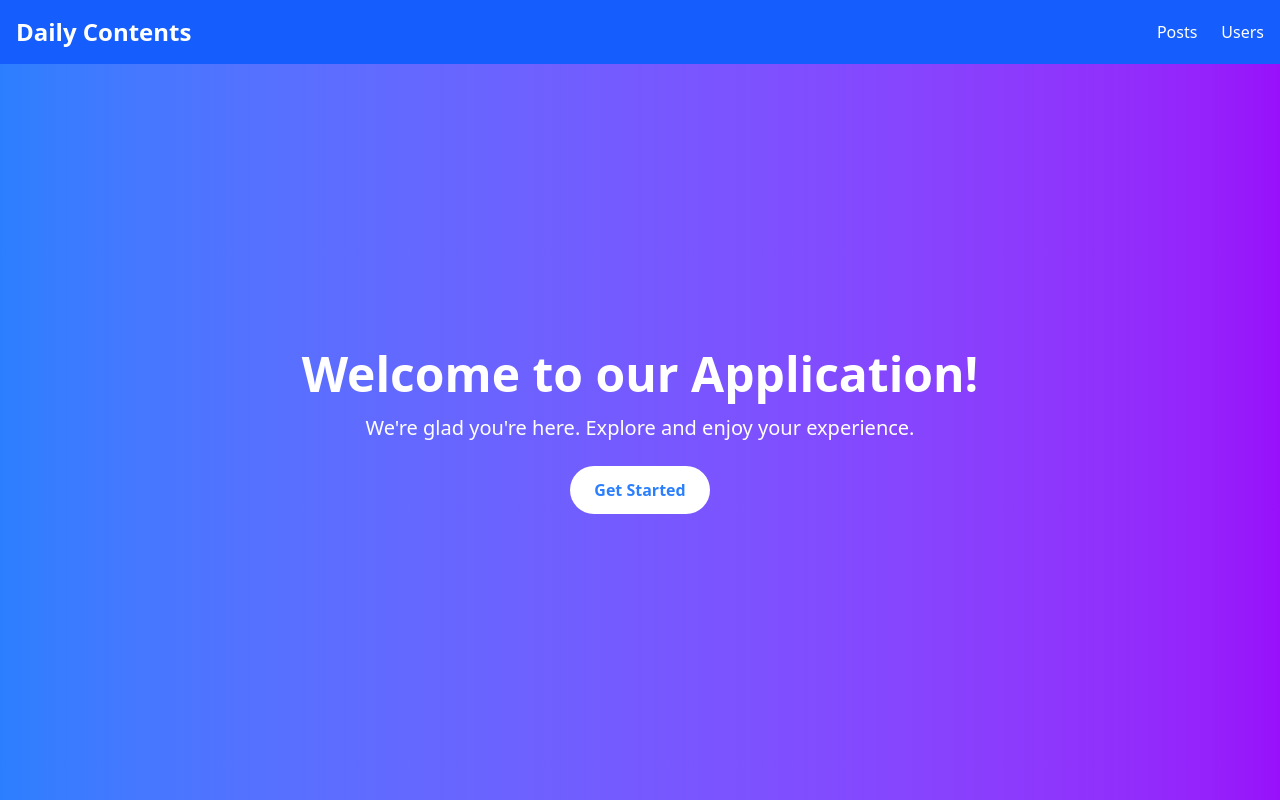
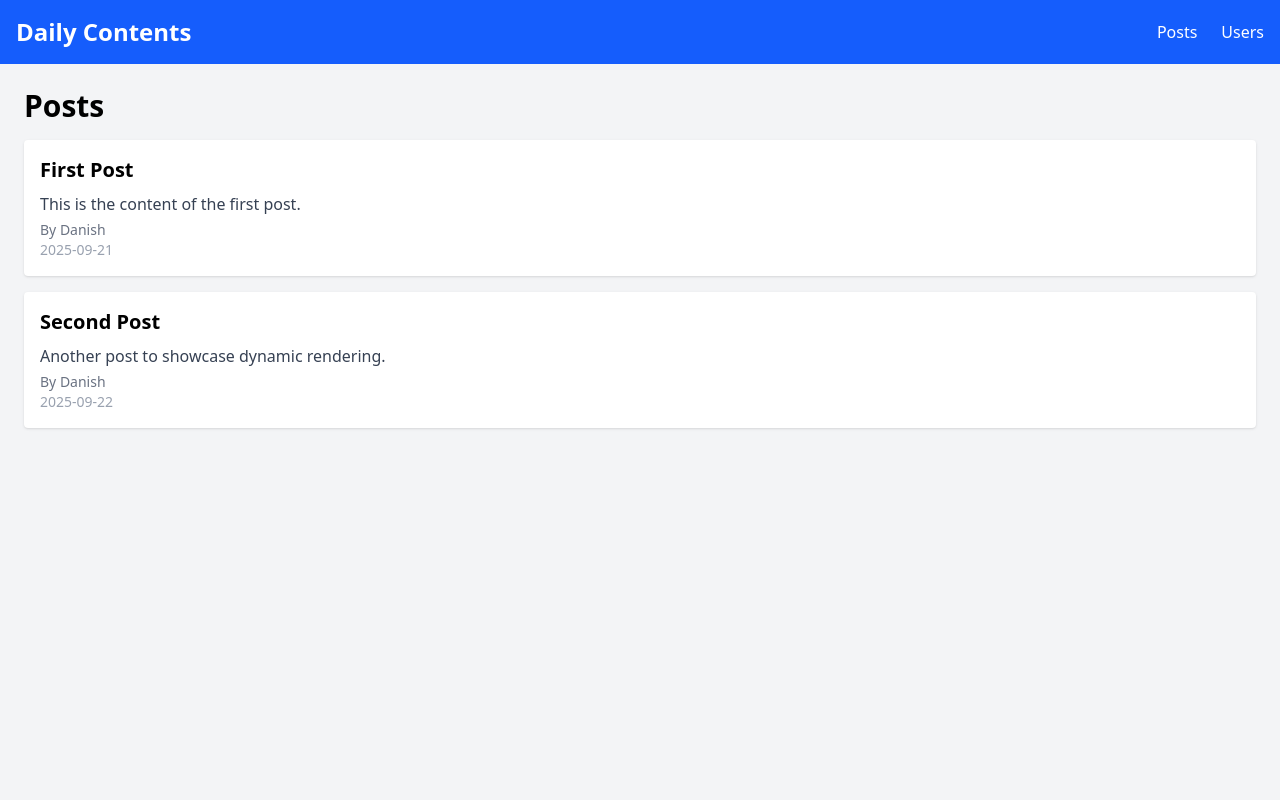
Before and after one commit to Omondi-Danish/alx-project-0x01-setup, a Next.js app in the folder alx-project-0x01/: page / in a window 1280 px wide. Built offline with nearby package versions, Linux system fonts and the light colour scheme.

Commit message:
Update index.tsx

```diff
--- a/alx-project-0x01/pages/index.tsx
+++ b/alx-project-0x01/pages/index.tsx
@@ -1,24 +1,43 @@
+import React from "react";
+import { PostProps } from "@/interfaces";
 import Header from "@/components/layout/Header";
 
-const Home: React.FC = () => {
+const posts: PostProps[] = [
+  {
+    title: "First Post",
+    content: "This is the content of the first post.",
+    author: "Danish",
+    date: "2025-09-21",
+  },
+  {
+    title: "Second Post",
+    content: "Another post to showcase dynamic rendering.",
+    author: "Danish",
+    date: "2025-09-22",
+  },
+];
+
+const PostsPage: React.FC = () => {
   return (
-        <div className="flex flex-col h-screen">
-          <Header />
-          <main className="flex-grow flex items-center justify-center bg-gradient-to-r from-blue-500 to-purple-600">
-            <div className="text-center">
-              <h1 className="text-5xl font-bold text-white">
-              Welcome to our Application!
-              </h1>
-              <p className="mt-4 text-xl text-white">
-              We're glad you're here. Explore and enjoy your experience.
-              </p>
-              <button className="mt-6 px-6 py-3 bg-white text-blue-500 rounded-full font-semibold hover:bg-gray-200 transition">
-              Get Started
-              </button>
-            </div>
-          </main>
-        </div>
-  )
-}
+    <div className="flex flex-col h-screen">
+      <Header />
+      <main className="flex-grow p-6 bg-gray-100">
+        <h1 className="text-3xl font-bold mb-4">Posts</h1>
+        {posts.map((post, index) => (
+          <div key={index} className="bg-white p-4 rounded shadow mb-4">
+            <h2 className="text-xl font-semibold">{post.title}</h2>
+            <p className="text-gray-700 mt-2">{post.content}</p>
+            {post.author && (
+              <p className="text-sm text-gray-500 mt-1">By {post.author}</p>
+            )}
+            {post.date && (
+              <p className="text-sm text-gray-400">{post.date}</p>
+            )}
+          </div>
+        ))}
+      </main>
+    </div>
+  );
+};
 
-export default Home;
+export default PostsPage;
```
